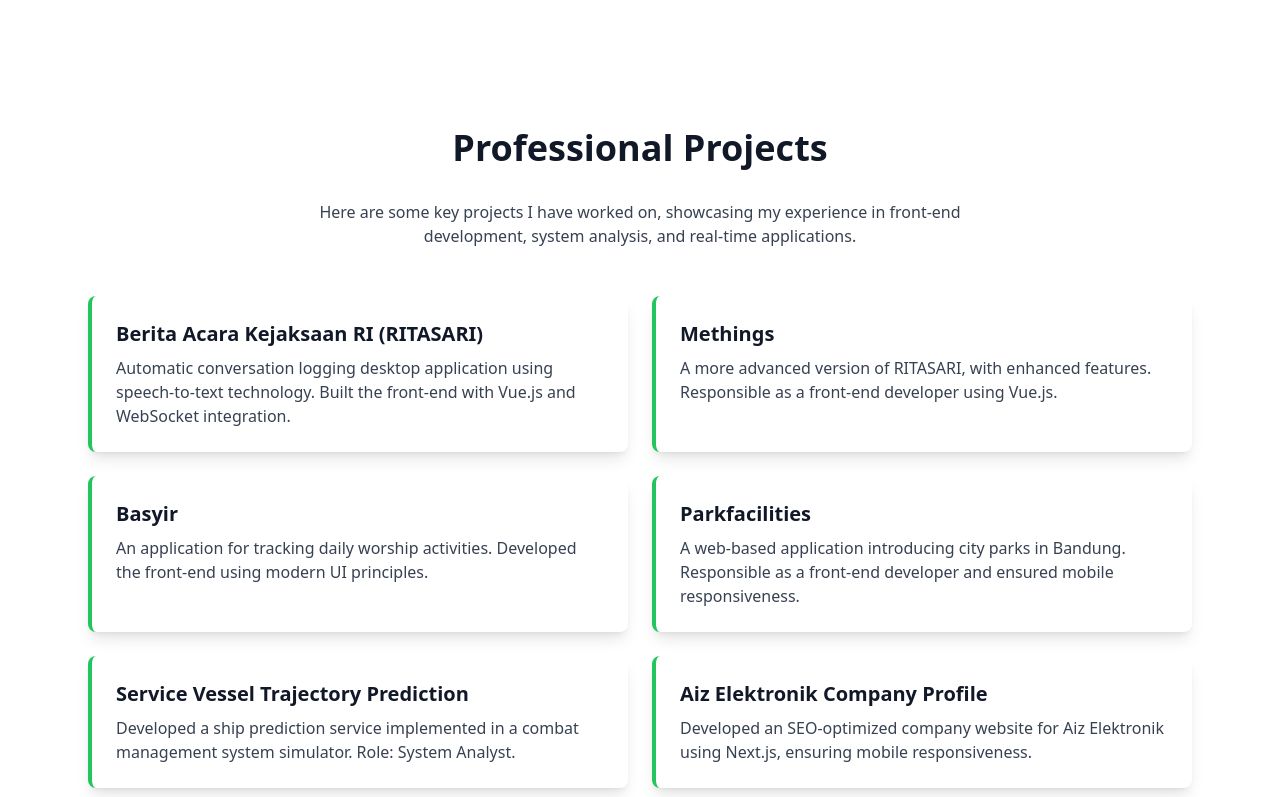
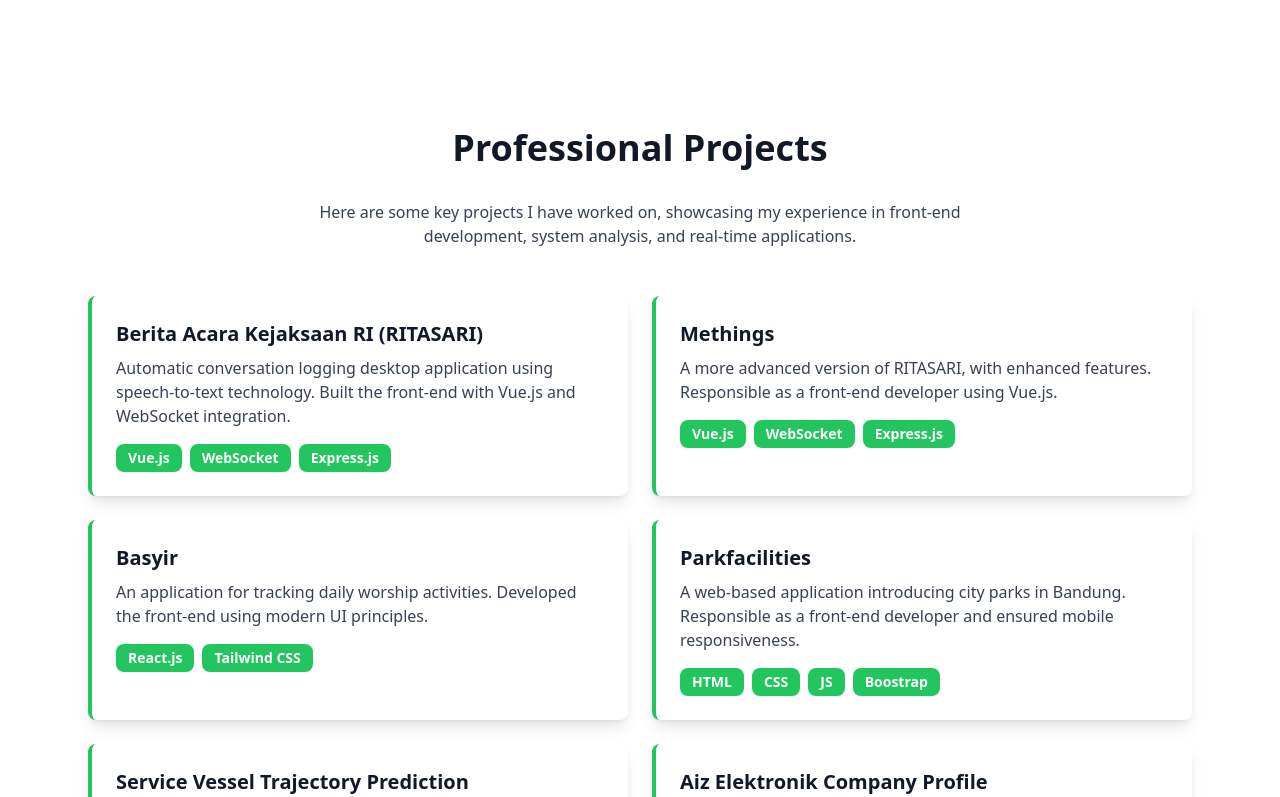
Before and after one commit to salmanalfarisi29/web-portofolio-salman, a Next.js app: page / in a window 1280 px wide. Shown: the part 2000-2797 px from the top of the page. Built offline with nearby package versions, Linux system fonts and the light colour scheme.

Commit message:
UPDATE : COMPONENT PROJECTS

```diff
--- a/src/app/components/Project.tsx
+++ b/src/app/components/Project.tsx
@@ -1,68 +1,85 @@
 "use client";
 
-export default function Projects() {
+import { motion } from "framer-motion";
+
 const projects = [
   {
     name: "Berita Acara Kejaksaan RI (RITASARI)",
-      description:
-        "Automatic conversation logging desktop application using speech-to-text technology. Built the front-end with Vue.js and WebSocket integration.",
+    description: "Automatic conversation logging desktop application using speech-to-text technology. Built the front-end with Vue.js and WebSocket integration.",
+    technologies: ["Vue.js", "WebSocket", "Express.js"],
   },
   {
     name: "Methings",
-      description:
-        "A more advanced version of RITASARI, with enhanced features. Responsible as a front-end developer using Vue.js.",
+    description: "A more advanced version of RITASARI, with enhanced features. Responsible as a front-end developer using Vue.js.",
+    technologies: ["Vue.js", "WebSocket", "Express.js"],
   },
   {
     name: "Basyir",
-      description:
-        "An application for tracking daily worship activities. Developed the front-end using modern UI principles.",
+    description: "An application for tracking daily worship activities. Developed the front-end using modern UI principles.",
+    technologies: ["React.js", "Tailwind CSS"],
   },
   {
     name: "Parkfacilities",
-      description:
-        "A web-based application introducing city parks in Bandung. Responsible as a front-end developer and ensured mobile responsiveness.",
+    description: "A web-based application introducing city parks in Bandung. Responsible as a front-end developer and ensured mobile responsiveness.",
+    technologies: ["HTML", "CSS", "JS", "Boostrap"],
   },
   {
     name: "Service Vessel Trajectory Prediction",
-      description:
-        "Developed a ship prediction service implemented in a combat management system simulator. Role: System Analyst.",
+    description: "Developed a ship prediction service implemented in a combat management system simulator. Role: System Analyst.",
+    technologies: ["C++", "Extended Kalman Filter", "Combat Management Systems"],
   },
   {
     name: "Aiz Elektronik Company Profile",
-      description:
-        "Developed an SEO-optimized company website for Aiz Elektronik using Next.js, ensuring mobile responsiveness.",
+    description: "Developed an SEO-optimized company website for Aiz Elektronik using Next.js, ensuring mobile responsiveness.",
+    technologies: ["Next.js", "SEO Optimization", "Tailwind CSS"],
   },
   {
     name: "Web-based Automatic Conveyor Monitoring",
-      description:
-        "Developed a real-time monitoring system for automatic sorting using conveyor machines. Integrated WebSocket for live updates.",
+    description: "Developed a real-time monitoring system for automatic sorting using conveyor machines. Integrated WebSocket for live updates.",
+    technologies: ["MERN Stack", "WebSocket", "IoT Integration"],
   },
 ];
 
+export default function Projects() {
   return (
     <section className="py-16 px-6 md:px-16 bg-white-100 dark:bg-gray-900 text-gray-900 dark:text-white transition-colors duration-300">
       <div className="max-w-6xl mx-auto">
+        {/* Header */}
         <h2 className="text-3xl md:text-4xl font-bold text-center mb-8">
           Professional Projects
         </h2>
         <p className="text-center text-gray-700 dark:text-gray-300 max-w-2xl mx-auto">
-          Here are some key projects I have worked on, showcasing my experience
-          in front-end development, system analysis, and real-time applications.
+          Here are some key projects I have worked on, showcasing my experience in front-end development, system analysis, and real-time applications.
         </p>
 
+        {/* Project Cards */}
         <div className="grid md:grid-cols-2 gap-6 mt-12">
           {projects.map((project, index) => (
-            <div
+            <motion.div
               key={index}
-              className="p-6 bg-white dark:bg-gray-800 rounded-lg shadow-lg border-l-4 border-green-500"
+              whileHover={{ scale: 1.02, boxShadow: "0px 10px 30px rgba(0,0,0,0.15)" }}
+              transition={{ duration: 0.3 }}
+              className="p-6 bg-white dark:bg-gray-800 rounded-lg shadow-lg border-l-4 border-green-500 cursor-pointer"
             >
+              {/* Project Name */}
               <h3 className="text-xl font-bold text-gray-900 dark:text-white">
                 {project.name}
               </h3>
+
+              {/* Description */}
               <p className="mt-2 text-gray-700 dark:text-gray-300">
                 {project.description}
               </p>
+
+              {/* Technologies Used */}
+              <div className="mt-4 flex flex-wrap gap-2">
+                {project.technologies.map((tech, idx) => (
+                  <span key={idx} className="px-3 py-1 text-sm font-semibold bg-green-500 text-white rounded-lg shadow-sm">
+                    {tech}
+                  </span>
+                ))}
               </div>
+            </motion.div>
           ))}
         </div>
       </div>
```
Lines whose indentation alone changed are shown as unchanged.
